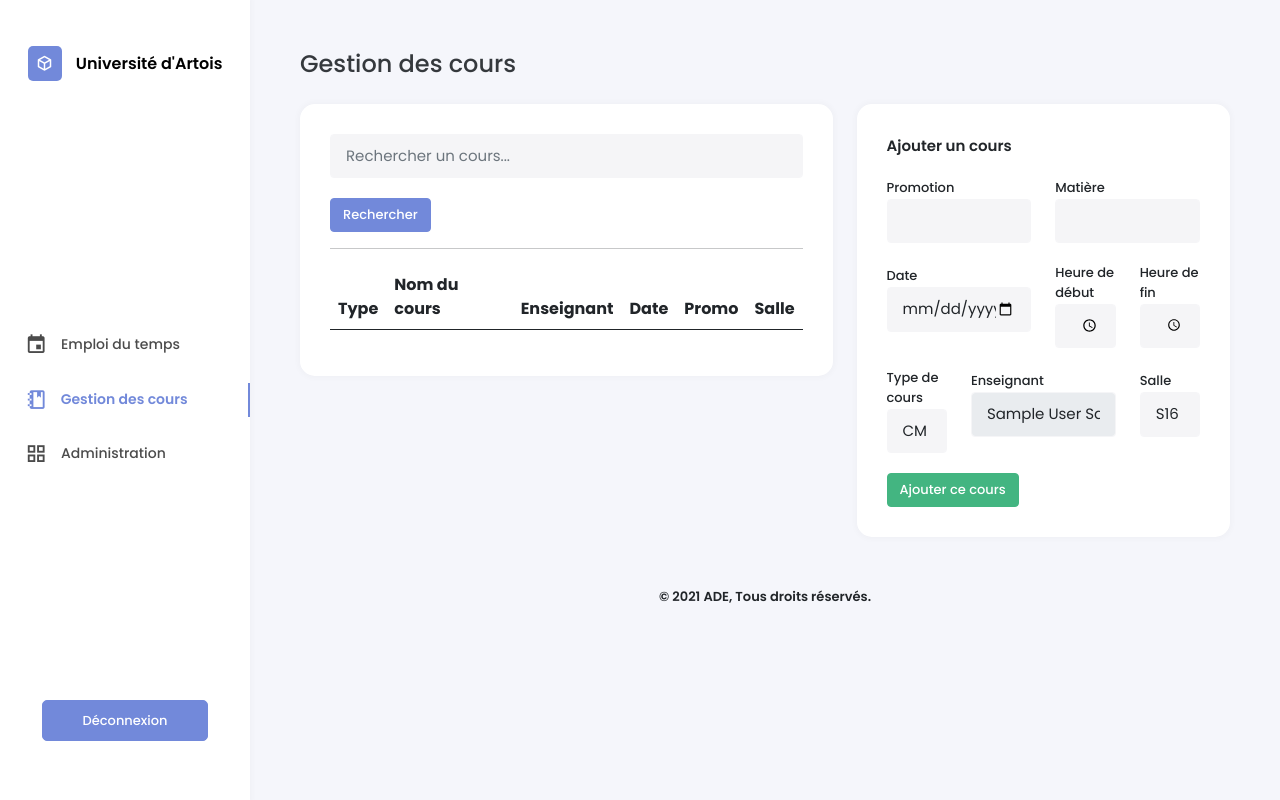
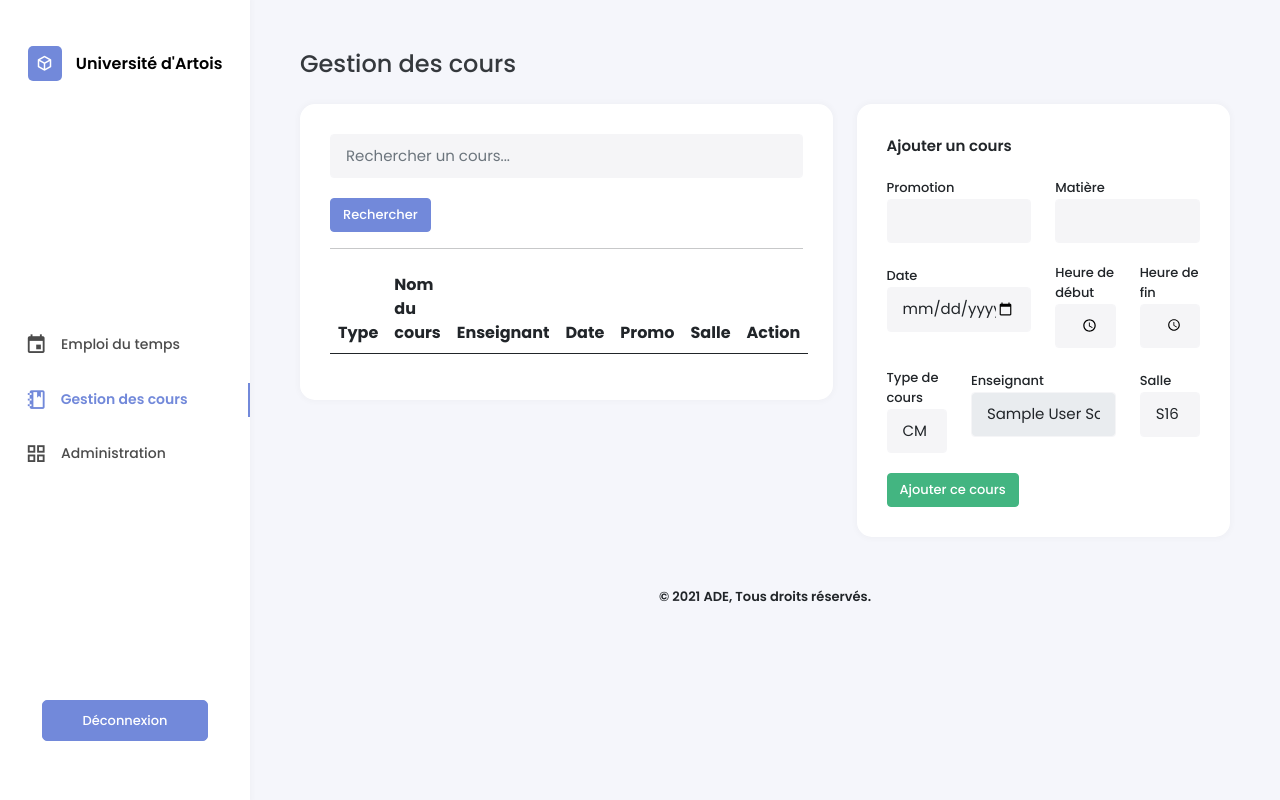
Before and after one commit to Nogtif/school-schedule, a PHP site: page /gestion in a window 1280 px wide. Run offline with PHP 8.4, Linux system fonts and the light colour scheme; the visitor is signed in with stand-in values (Sample User, id 1); data comes from the database, SQL or seed files in the repository; both versions use the stored data as it was after the commit; lists and menus that the app fills with data are empty.

Commit message:
new delete cours

```diff
--- a/gestion.php
+++ b/gestion.php
@@ -64,7 +64,7 @@ if(isset($_POST['add_cours'])) {
 
                     <table class="table table-striped">
                         <thead>
-                            <tr><th>Type</th><th>Nom du cours</th><th>Enseignant</th><th>Date</th><th>Promo</th><th>Salle</th></tr>
+                            <tr><th>Type</th><th>Nom du cours</th><th>Enseignant</th><th>Date</th><th>Promo</th><th>Salle</th><th>Action</th></tr>
                         </thead>
                         <tbody>
                             <?php
@@ -79,6 +79,7 @@ if(isset($_POST['add_cours'])) {
                                 echo '<td>'.date('d-m-Y', $aCours['DateCour']).' de '. str_replace(':', 'h', $aCours['HeureDebut']). ' à ' .str_replace(':', 'h', $aCours['HeureFin']).'</td>';
                                 echo '<td>'.$aCours['NomPromotion'].'</td>';
                                 echo '<td>'.$aCours['SalleID'].'</td>';
+                                echo '<td> <a href="./admin/cours/_delete?id='.$aCours['CourID'].'"><span class="mdi mdi-delete"></span></a></td>';
                                 echo '</tr>';
                             } ?>
                         </tbody>
```
Also changed, not shown: config/Ade.db.
